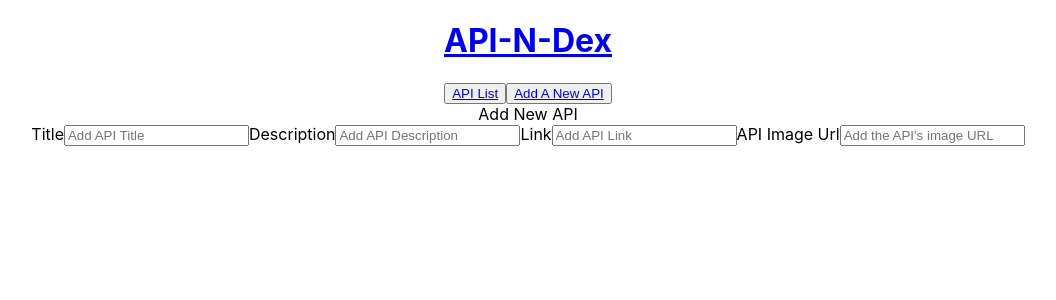
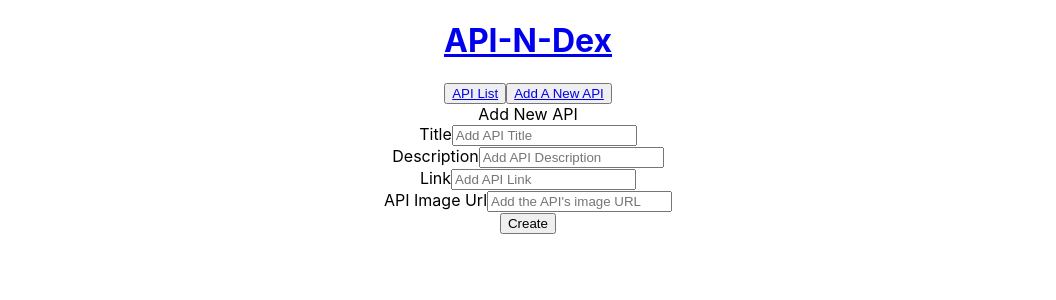
Before and after one commit to yexeniaf/API-N-Dex, a React (Create React App) app in the folder client/: page /new in a window 1280 px wide. Shown: the top 300 px of the page, without its empty margins (112-1168 px from the left). Built offline with nearby package versions, Linux system fonts and the light colour scheme; no server answers.

Commit message:
handle submit on form

```diff
--- a/client/src/components/Form.jsx
+++ b/client/src/components/Form.jsx
@@ -3,7 +3,7 @@ export default function Form(props) {
 
 
     return (
-        <form >
+        <form onSubmit={props.handleSubmit} >
             <label>Title</label>
             <input
                 name="title"
@@ -11,6 +11,7 @@ export default function Form(props) {
                 placeholder="Add API Title"
                 onChange={props.handleTextInput}
             />
+            <br/>
             <label>Description</label>
             <input
                 name="description"
@@ -18,6 +19,7 @@ export default function Form(props) {
                 placeholder="Add API Description"
                 onChange={props.handleTextInput}
             />
+            <br/>
             <label>Link</label>
             <input
                 name="link"
@@ -25,6 +27,7 @@ export default function Form(props) {
                 placeholder="Add API Link"
                 onChange={props.handleTextInput}
             />
+            <br/>
             <label>API Image Url</label>
             <input
                 name="imageUrl"
@@ -32,6 +35,8 @@ export default function Form(props) {
                 placeholder="Add the API's image URL"
                 onChange={props.handleTextInput}
             />
+            <br/>
+            <button>{props.type}</button>
         </form>
     )
 }
--- a/client/src/components/NewApi.jsx
+++ b/client/src/components/NewApi.jsx
@@ -23,8 +23,8 @@ export default function NewApi() {
         navigate("/apis")
     }
 
-    const handleTextInput = (event) => {
-        const {name, value} = event.target;
+    const handleTextInput = (e) => {
+        const {name, value} = e.target;
         setInput((prevInput) => ({
             ...prevInput,
             [name]: value,
```
